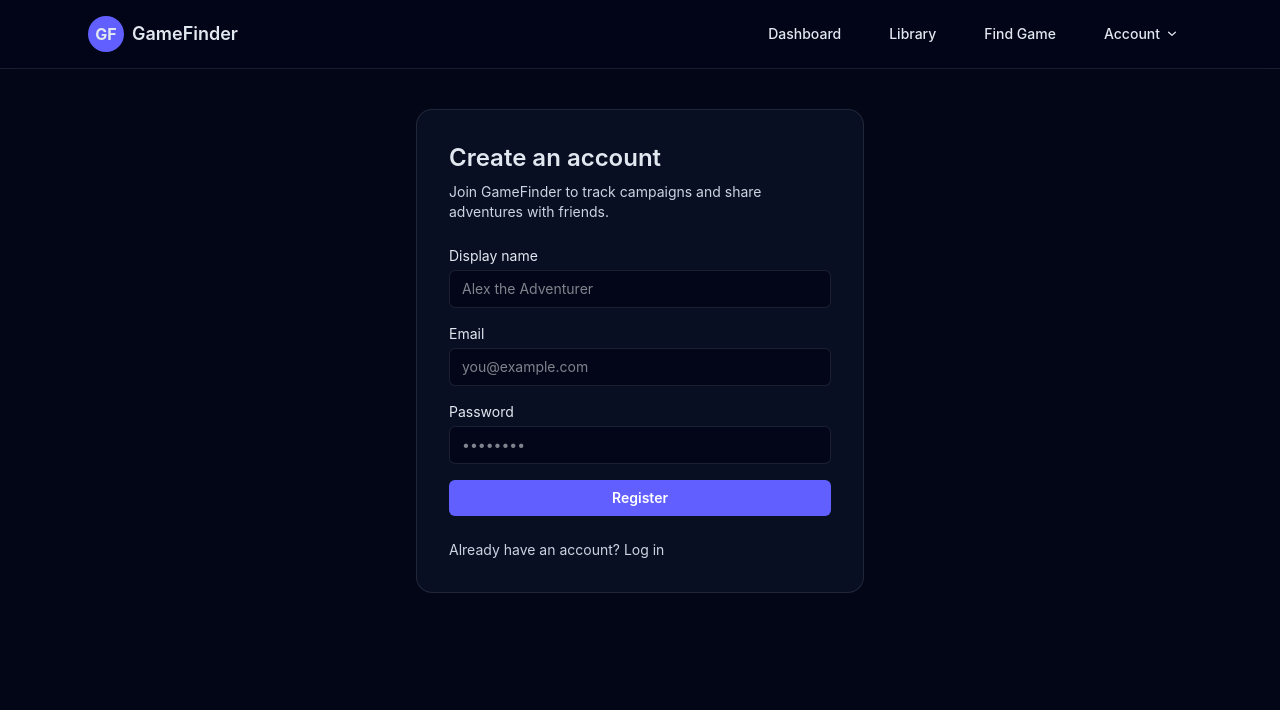
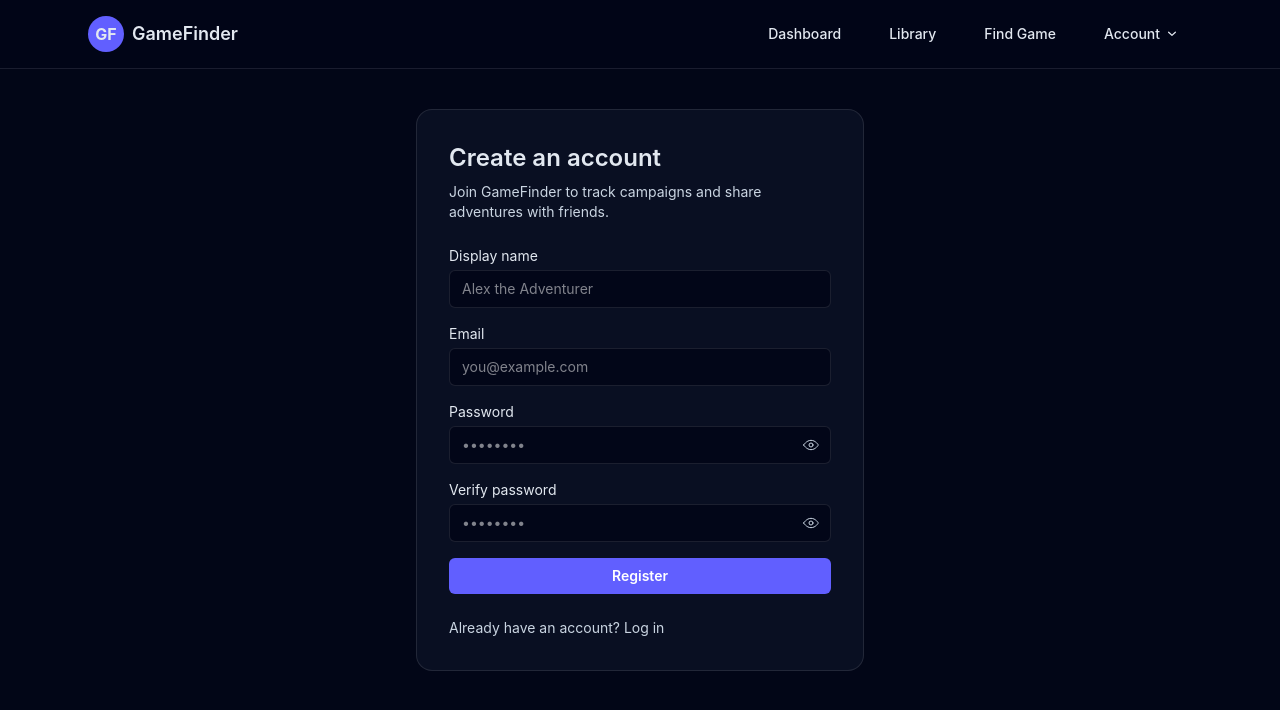
Before and after one commit to ThomasAurelius/gamefinder2, a Next.js app: page /auth/register in a window 1280 px wide. Shown: the top 710 px of the page. Built offline with nearby package versions, Linux system fonts and the light colour scheme.

Commit message:
Fix registration flow and add password confirmation

```diff
--- a/app/auth/register/page.tsx
+++ b/app/auth/register/page.tsx
@@ -1,4 +1,138 @@
+"use client";
+
+import { useState, type ChangeEvent, type FormEvent } from "react";
+import { useRouter } from "next/navigation";
+
+type FormData = {
+  name: string;
+  email: string;
+  password: string;
+  confirmPassword: string;
+};
+
+function EyeIcon({ className }: { className?: string }) {
+  return (
+    <svg
+      xmlns="http://www.w3.org/2000/svg"
+      viewBox="0 0 24 24"
+      fill="none"
+      stroke="currentColor"
+      strokeWidth="1.5"
+      strokeLinecap="round"
+      strokeLinejoin="round"
+      className={className}
+      aria-hidden
+    >
+      <path d="M1 12s4-7 11-7 11 7 11 7-4 7-11 7S1 12 1 12Z" />
+      <circle cx="12" cy="12" r="3" />
+    </svg>
+  );
+}
+
+function EyeOffIcon({ className }: { className?: string }) {
+  return (
+    <svg
+      xmlns="http://www.w3.org/2000/svg"
+      viewBox="0 0 24 24"
+      fill="none"
+      stroke="currentColor"
+      strokeWidth="1.5"
+      strokeLinecap="round"
+      strokeLinejoin="round"
+      className={className}
+      aria-hidden
+    >
+      <path d="M17.94 17.94A10.94 10.94 0 0 1 12 19C5 19 1 12 1 12a18.53 18.53 0 0 1 5.11-5.64" />
+      <path d="M22.54 12.46a18.5 18.5 0 0 0-5.05-5.27" />
+      <path d="M14.12 14.12a3 3 0 0 1-4.24-4.24" />
+      <path d="m1 1 22 22" />
+    </svg>
+  );
+}
+
 export default function RegisterPage() {
+  const router = useRouter();
+  const [formData, setFormData] = useState<FormData>({
+    name: "",
+    email: "",
+    password: "",
+    confirmPassword: "",
+  });
+  const [showPassword, setShowPassword] = useState(false);
+  const [showConfirmPassword, setShowConfirmPassword] = useState(false);
+  const [error, setError] = useState<string | null>(null);
+  const [success, setSuccess] = useState<string | null>(null);
+  const [isSubmitting, setIsSubmitting] = useState(false);
+
+  const handleChange = (field: keyof FormData) =>
+    (event: ChangeEvent<HTMLInputElement>) => {
+      setFormData((prev) => ({ ...prev, [field]: event.target.value }));
+    };
+
+  const handleSubmit = (event: FormEvent<HTMLFormElement>) => {
+    event.preventDefault();
+    setError(null);
+    setSuccess(null);
+
+    const trimmedName = formData.name.trim();
+    const trimmedEmail = formData.email.trim();
+    const trimmedPassword = formData.password.trim();
+    const trimmedConfirmPassword = formData.confirmPassword.trim();
+
+    if (!trimmedEmail) {
+      setError("Email is required.");
+      return;
+    }
+
+    if (!trimmedPassword) {
+      setError("Password is required.");
+      return;
+    }
+
+    if (trimmedPassword !== trimmedConfirmPassword) {
+      setError("Passwords do not match.");
+      return;
+    }
+
+    setIsSubmitting(true);
+
+    (async () => {
+      try {
+        const response = await fetch("/api/auth/register", {
+          method: "POST",
+          headers: {
+            "Content-Type": "application/json",
+          },
+          body: JSON.stringify({
+            name: trimmedName,
+            email: trimmedEmail,
+            password: trimmedPassword,
+          }),
+        });
+
+        const body = await response.json();
+
+        if (!response.ok) {
+          const message = typeof body?.error === "string" ? body.error : "Unable to create account.";
+          setError(message);
+          return;
+        }
+
+        setSuccess("Account created! Redirecting to login...");
+        setFormData({ name: "", email: "", password: "", confirmPassword: "" });
+
+        window.setTimeout(() => {
+          router.push("/auth/login");
+        }, 1200);
+      } catch (submitError) {
+        console.error("Failed to submit registration", submitError);
+        setError("Something went wrong. Please try again.");
+      } finally {
+        setIsSubmitting(false);
+      }
+    })();
+  };
+
   return (
     <div className="mx-auto max-w-md space-y-6 rounded-2xl border border-white/10 bg-slate-900/60 p-8">
       <div>
@@ -7,14 +141,17 @@ export default function RegisterPage() {
           Join GameFinder to track campaigns and share adventures with friends.
         </p>
       </div>
-      <form className="space-y-4">
+      <form className="space-y-4" onSubmit={handleSubmit}>
         <label className="block text-sm">
           <span className="text-slate-200">Display name</span>
           <input
             type="text"
             name="name"
+            value={formData.name}
+            onChange={handleChange("name")}
             className="mt-1 w-full rounded-md border border-white/10 bg-slate-950 px-3 py-2 text-sm text-white focus:border-indigo-500 focus:outline-none focus:ring-1 focus:ring-indigo-500"
             placeholder="Alex the Adventurer"
+            autoComplete="nickname"
           />
         </label>
         <label className="block text-sm">
@@ -22,24 +159,86 @@ export default function RegisterPage() {
           <input
             type="email"
             name="email"
+            value={formData.email}
+            onChange={handleChange("email")}
             className="mt-1 w-full rounded-md border border-white/10 bg-slate-950 px-3 py-2 text-sm text-white focus:border-indigo-500 focus:outline-none focus:ring-1 focus:ring-indigo-500"
             placeholder="you@example.com"
+            autoComplete="email"
+            required
           />
         </label>
         <label className="block text-sm">
           <span className="text-slate-200">Password</span>
-          <input
-            type="password"
-            name="password"
-            className="mt-1 w-full rounded-md border border-white/10 bg-slate-950 px-3 py-2 text-sm text-white focus:border-indigo-500 focus:outline-none focus:ring-1 focus:ring-indigo-500"
-            placeholder="••••••••"
-          />
+          <div className="relative mt-1">
+            <input
+              type={showPassword ? "text" : "password"}
+              name="password"
+              value={formData.password}
+              onChange={handleChange("password")}
+              className="w-full rounded-md border border-white/10 bg-slate-950 px-3 py-2 pr-10 text-sm text-white focus:border-indigo-500 focus:outline-none focus:ring-1 focus:ring-indigo-500"
+              placeholder="••••••••"
+              autoComplete="new-password"
+              required
+            />
+            <button
+              type="button"
+              onClick={() => setShowPassword((prev) => !prev)}
+              className="absolute inset-y-0 right-0 flex items-center px-3 text-slate-300 transition hover:text-white"
+              aria-label={showPassword ? "Hide password" : "Show password"}
+              aria-pressed={showPassword}
+            >
+              {showPassword ? (
+                <EyeOffIcon className="h-4 w-4" />
+              ) : (
+                <EyeIcon className="h-4 w-4" />
+              )}
+            </button>
+          </div>
         </label>
+        <label className="block text-sm">
+          <span className="text-slate-200">Verify password</span>
+          <div className="relative mt-1">
+            <input
+              type={showConfirmPassword ? "text" : "password"}
+              name="confirmPassword"
+              value={formData.confirmPassword}
+              onChange={handleChange("confirmPassword")}
+              className="w-full rounded-md border border-white/10 bg-slate-950 px-3 py-2 pr-10 text-sm text-white focus:border-indigo-500 focus:outline-none focus:ring-1 focus:ring-indigo-500"
+              placeholder="••••••••"
+              autoComplete="new-password"
+              required
+            />
+            <button
+              type="button"
+              onClick={() => setShowConfirmPassword((prev) => !prev)}
+              className="absolute inset-y-0 right-0 flex items-center px-3 text-slate-300 transition hover:text-white"
+              aria-label={showConfirmPassword ? "Hide password" : "Show password"}
+              aria-pressed={showConfirmPassword}
+            >
+              {showConfirmPassword ? (
+                <EyeOffIcon className="h-4 w-4" />
+              ) : (
+                <EyeIcon className="h-4 w-4" />
+              )}
+            </button>
+          </div>
+        </label>
+        {error ? (
+          <p className="text-sm text-rose-400" role="alert">
+            {error}
+          </p>
+        ) : null}
+        {success ? (
+          <p className="text-sm text-emerald-400" role="status">
+            {success}
+          </p>
+        ) : null}
         <button
           type="submit"
-          className="w-full rounded-md bg-indigo-500 px-4 py-2 text-sm font-semibold text-white transition hover:bg-indigo-400"
+          disabled={isSubmitting}
+          className="w-full rounded-md bg-indigo-500 px-4 py-2 text-sm font-semibold text-white transition hover:bg-indigo-400 disabled:cursor-not-allowed disabled:opacity-70"
         >
-          Register
+          {isSubmitting ? "Creating account..." : "Register"}
         </button>
       </form>
       <p className="text-sm text-slate-300">
```
